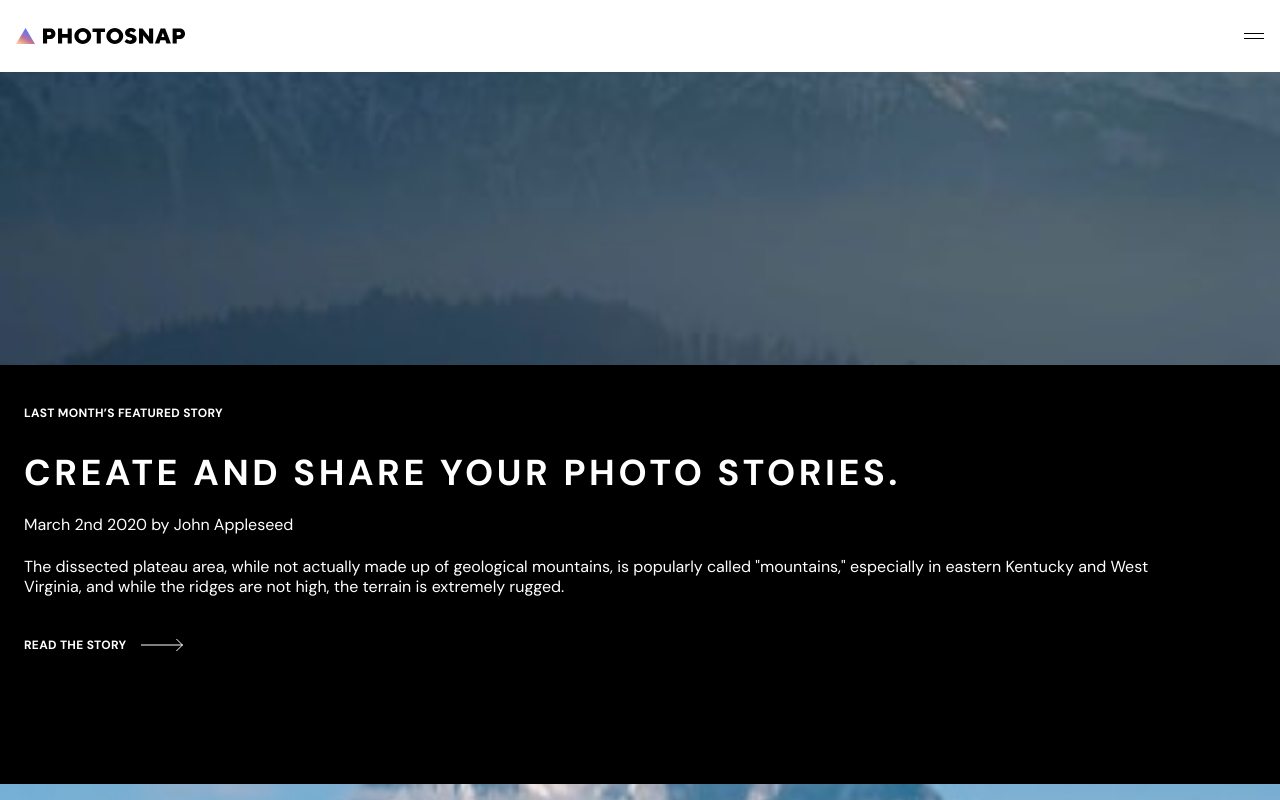
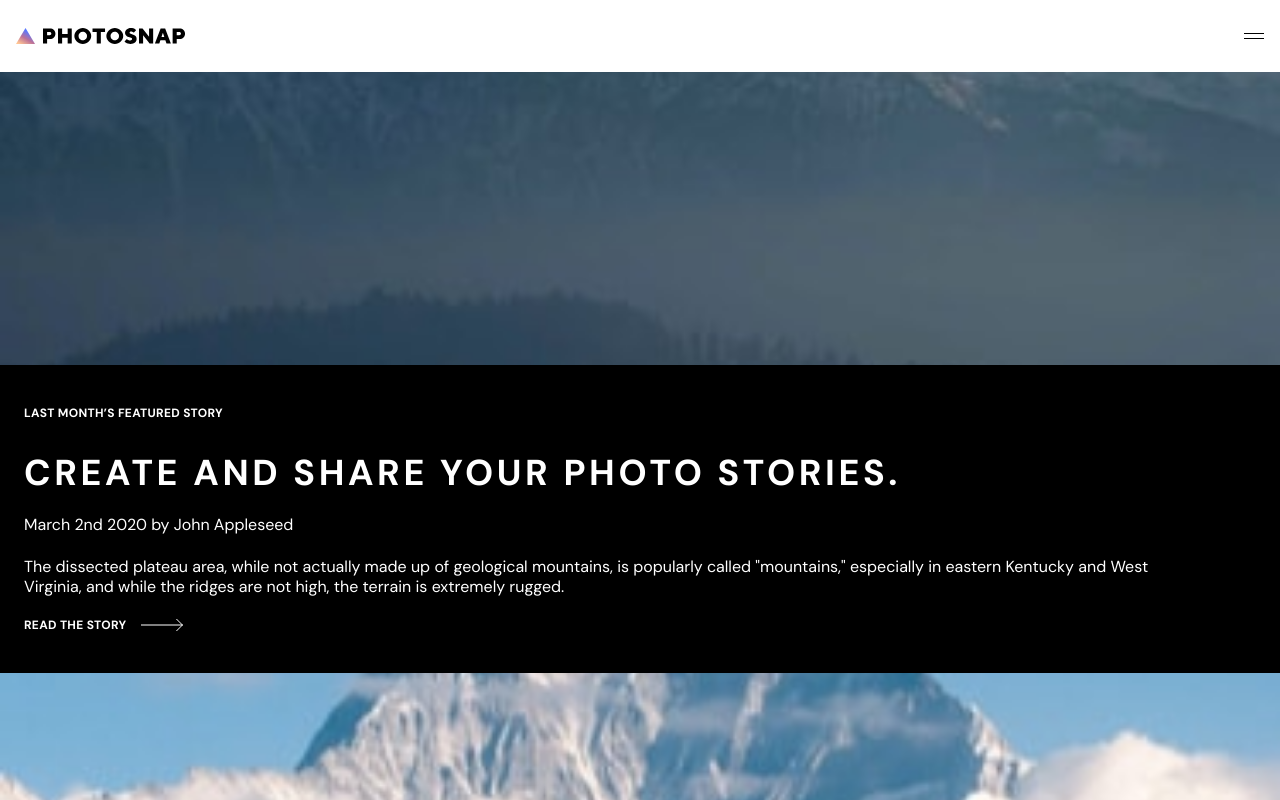
Before and after one commit to Sklearosi/photosnap, a React (Vite) app: page /stories in a window 1280 px wide. Shown: the top 800 px of the page. Built offline with nearby package versions, Linux system fonts and the light colour scheme.

Commit message:
fix: stories component black div height fix

```diff
--- a/src/components/Stories.tsx
+++ b/src/components/Stories.tsx
@@ -3,15 +3,15 @@
 const Stories = () => {
     return(
         <div>
-            <div>
+            <div className="">
                 <div style={{backgroundImage: 'url(/assets/stories/mobile/moon-of-appalacia.jpg)'}} className=" h-heroHeight bg-cover bg-center"></div>
-                <div className=" bg-black w-full h-blackDiv ">
+                <div className=" bg-black w-full h-full pb-10">
                     <p className="text-xs font-bold leading-4 tracking-wide text-white ml-6 pt-10">LAST MONTH’S FEATURED STORY</p>
                     <h1 className="text-4xl font-bold leading-2 tracking-widest text-white uppercase pt-8 ml-6">Create and share your photo stories.  </h1>
                     <p className=" text-white ml-6 mt-5">March 2nd 2020
                     by John Appleseed</p>
                     <p className="text-base font-normal leading-5 text-white mt-5 ml-6 w-11/12">The dissected plateau area, while not actually made up of geological mountains, is popularly called "mountains," especially in eastern Kentucky and West Virginia, and while the ridges are not high, the terrain is extremely rugged.</p>
-                    <div className="flex w-40 justify-between items-center mt-10 ml-6"><p className="text-xs font-bold leading-4 tracking-wide text-white">READ THE STORY</p><svg xmlns="http://www.w3.org/2000/svg" width="43" height="14"><g fill="none" fillRule="evenodd" stroke="#FFFFFF"><path d="M0 7h41.864M35.428 1l6 6-6 6"/></g></svg></div>
+                    <div className="flex w-40 justify-between items-center mt-5 ml-6"><p className="text-xs font-bold leading-4 tracking-wide text-white">READ THE STORY</p><svg xmlns="http://www.w3.org/2000/svg" width="43" height="14"><g fill="none" fillRule="evenodd" stroke="#FFFFFF"><path d="M0 7h41.864M35.428 1l6 6-6 6"/></g></svg></div>
                 </div>
             </div>
             <div className=" text-white">
```
